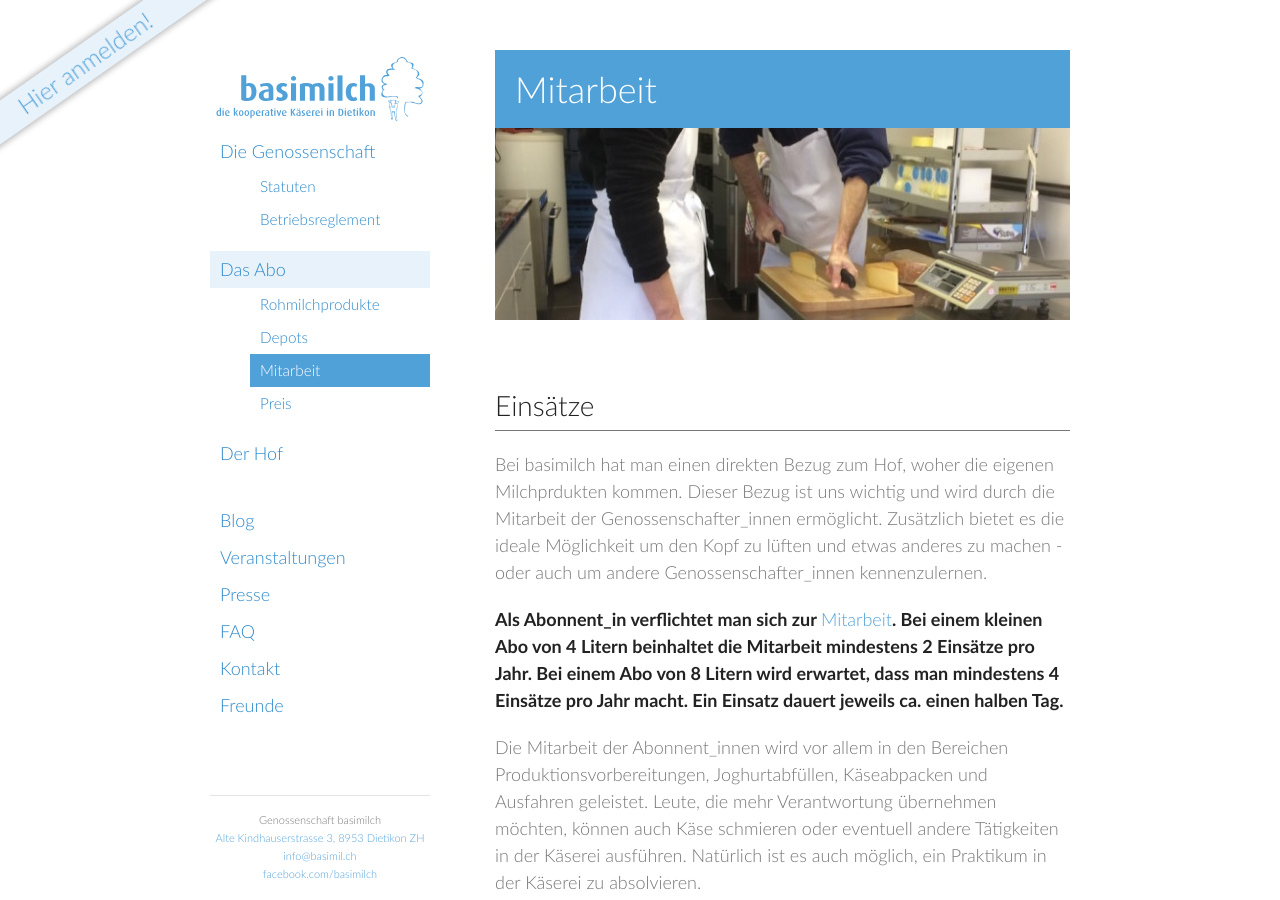
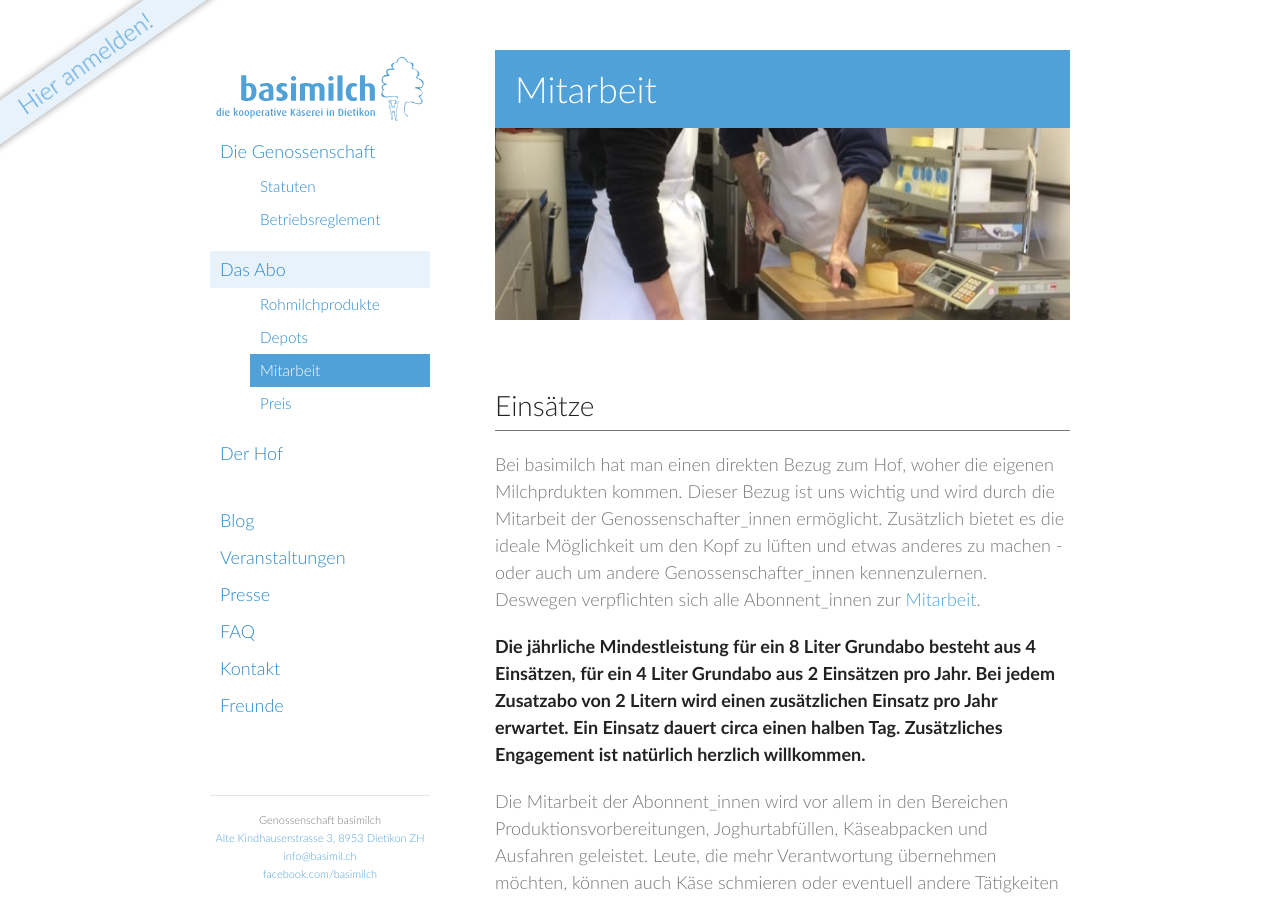
Before and after one commit to vryser/basimilch.github.io, a Jekyll site: the page built from pages/023-mitarbeit.md, in a window 1280 px wide and 900 px high. Built offline with Jekyll 4.4.1, drawn with Linux system fonts in a browser that asks for light colours.

Commit message:
Update 023-mitarbeit.md

```diff
--- a/pages/023-mitarbeit.md
+++ b/pages/023-mitarbeit.md
@@ -10,11 +10,12 @@ Bei basimilch hat man einen direkten Bezug zum Hof, woher die eigenen Milchprduk
 Dieser Bezug ist uns wichtig und wird durch die Mitarbeit der Genossenschafter_innen
 ermöglicht. Zusätzlich bietet es die ideale Möglichkeit um den Kopf zu lüften
 und etwas anderes zu machen - oder auch um andere Genossenschafter_innen kennenzulernen.
+Deswegen verpflichten sich alle Abonnent_innen zur [Mitarbeit](/genossenschaft/betriebsreglement/#mitarbeit).
 
-**Als Abonnent_in verflichtet man sich zur [Mitarbeit](/genossenschaft/betriebsreglement/#mitarbeit).
-Bei einem kleinen Abo von 4 Litern beinhaltet die Mitarbeit mindestens 2
-Einsätze pro Jahr. Bei einem Abo von 8 Litern wird erwartet, dass
-man mindestens 4 Einsätze pro Jahr macht. Ein Einsatz dauert jeweils ca. einen halben Tag.**
+**Die jährliche Mindestleistung für ein 8 Liter Grundabo besteht aus 4 Einsätzen,
+für ein 4 Liter Grundabo aus 2 Einsätzen pro Jahr. Bei jedem Zusatzabo von 2 Litern wird
+einen zusätzlichen Einsatz pro Jahr erwartet. Ein Einsatz dauert circa einen halben Tag.
+Zusätzliches Engagement ist natürlich herzlich willkommen.**
 
 Die Mitarbeit der Abonnent_innen wird vor allem in den Bereichen Produktionsvorbereitungen,
 Joghurtabfüllen, Käseabpacken und Ausfahren geleistet. Leute, die mehr Verantwortung übernehmen
```
